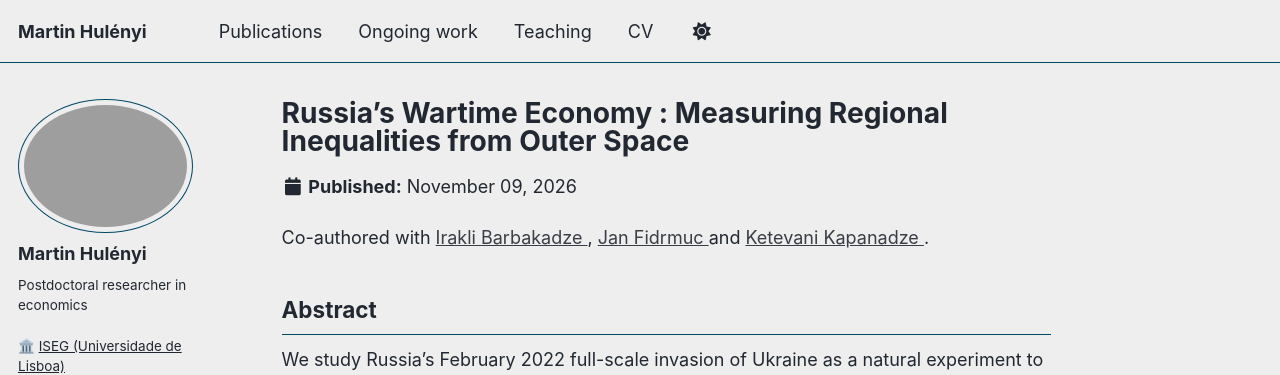
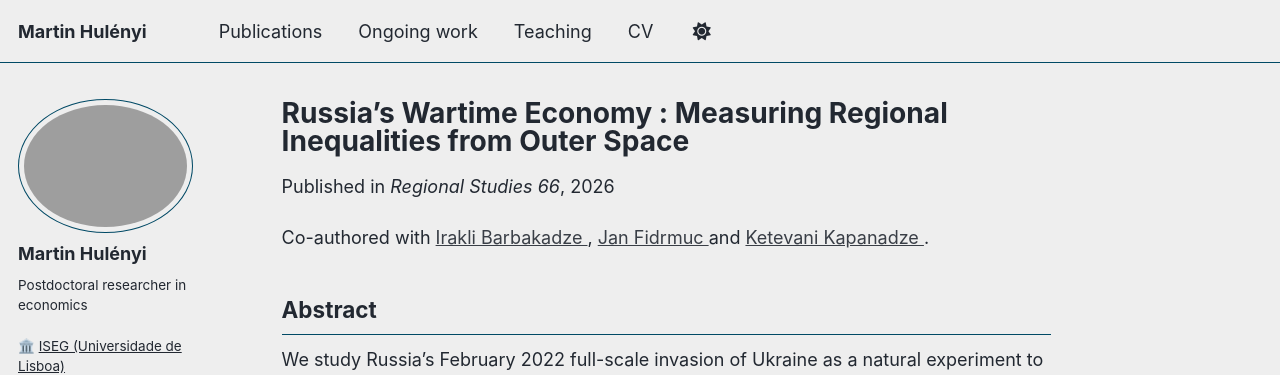
Before and after one commit to martinhulenyi/martinhulenyi.github.io, a Jekyll site: the page built from _publications/04_russia_sanctions.md, in a window 1280 px wide and 900 px high. Shown: the top 375 px of the window. Built offline with Jekyll 4.4.1, drawn with Linux system fonts in a browser that asks for light colours; some web fonts are replaced; part of the change alters nothing that is shown.

Commit message:
Update 04_russia_sanctions.md

```diff
--- a/_publications/04_russia_sanctions.md
+++ b/_publications/04_russia_sanctions.md
@@ -1,10 +1,10 @@
 ---
 title: "Russia’s Wartime Economy : Measuring Regional Inequalities from Outer Space"
-collection: ongoing_work
+collection: publications
 category: manuscripts
-#date: 2023-07-07
-#venue: "Regional Studies 58(3)"
-paperurl: "https://martinhulenyi.github.io/files/costs_of_russian_invasion.pdf"
+date: 2026-08-27
+venue: "Regional Studies 66"
+paperurl: "https://onlinelibrary.wiley.com/doi/10.1111/jors.70084"
 permalink: /publication/costs_of_invasion/
 bibtexurl: "https://raw.githubusercontent.com/martinhulenyi/martinhulenyi.github.io/master/files/barbakadze_et_al_2026.bib"
 
```
